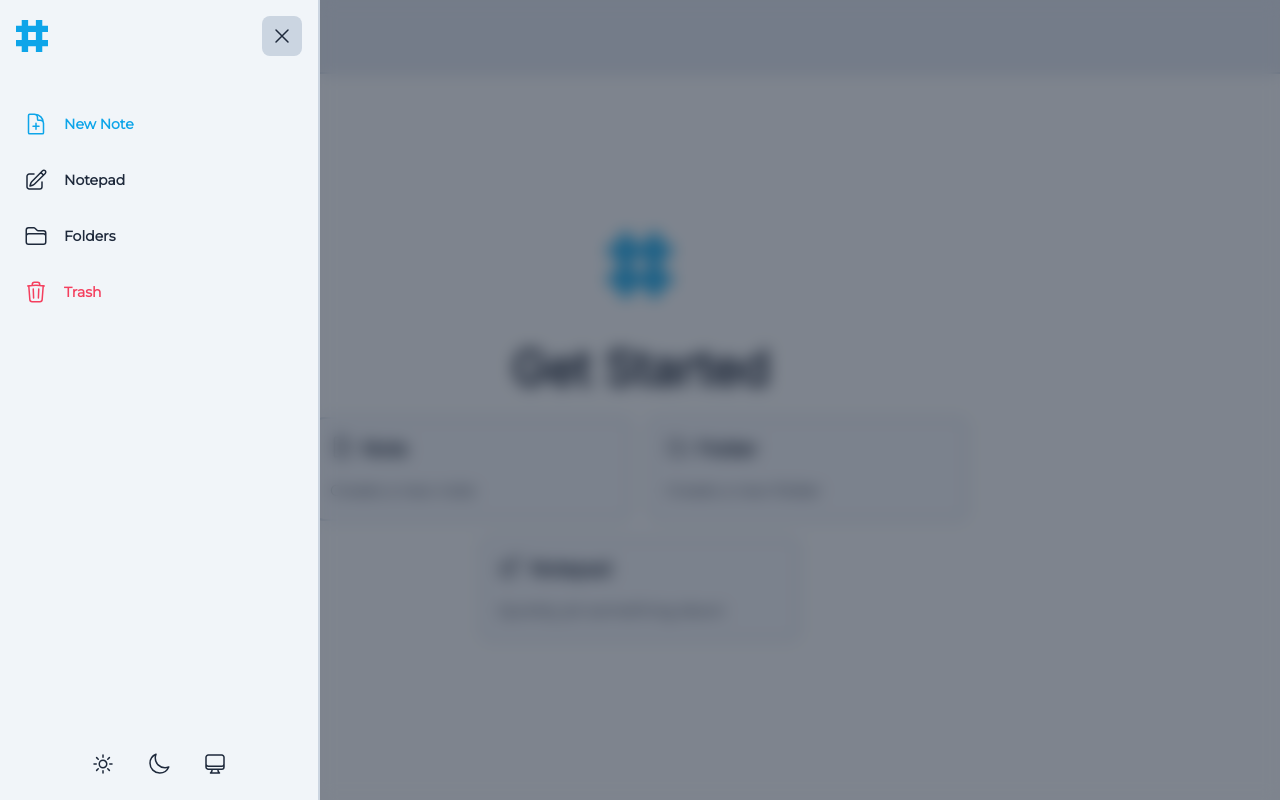
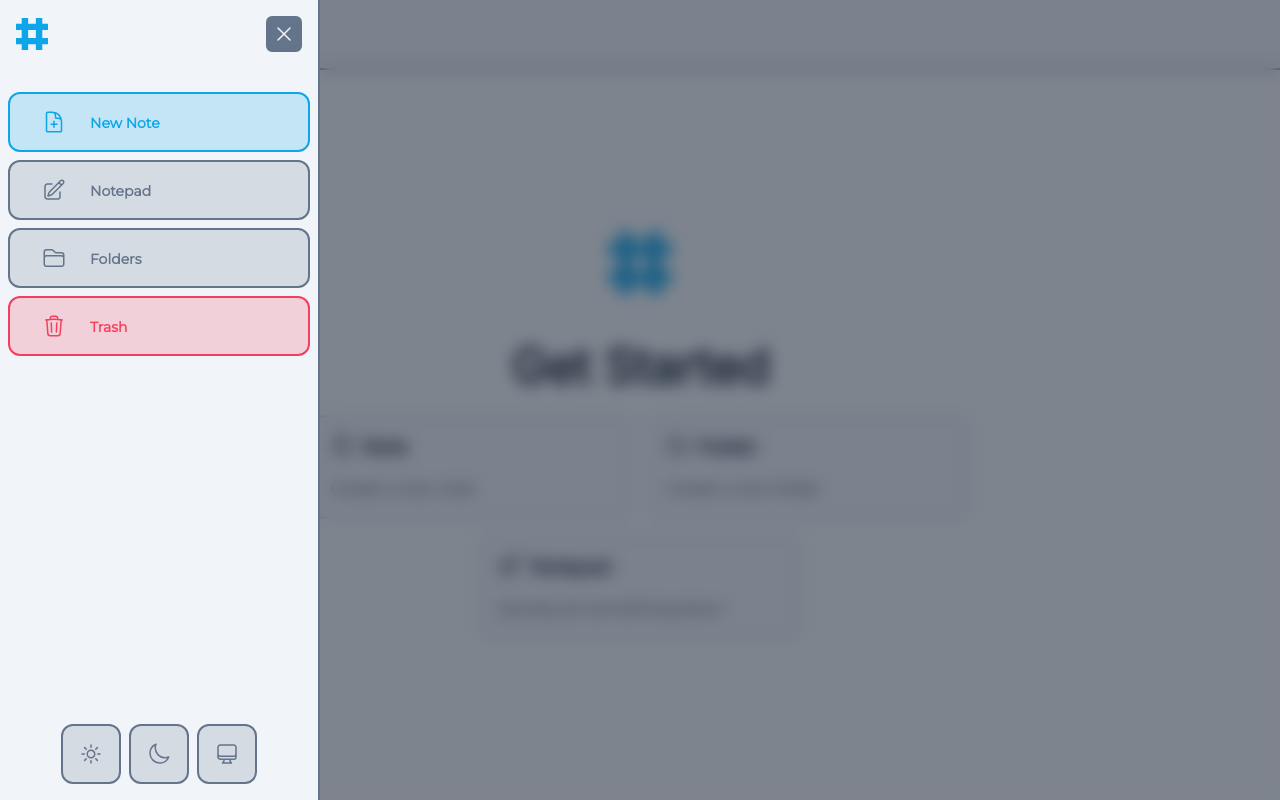
Before and after one commit to matovius/hashtype, a SvelteKit app: page /demo in a window 1280 px wide. Both pictures are taken after a click on the button "Open Nav Drawer". Built offline with nearby package versions, Linux system fonts and the light colour scheme; a web font is replaced by a local one.

Commit message:
Use new button component

```diff
--- a/src/components/buttons/Button.svelte
+++ b/src/components/buttons/Button.svelte
@@ -51,16 +51,16 @@
   }
 
   if (align === "start") {
-    textAlign = "text-start";
+    textAlign = "text-start justify-start";
   } else if (align === "center") {
-    textAlign = "text-center";
+    textAlign = "text-center justify-center";
   } else if (align === "end") {
-    textAlign = "text-end";
+    textAlign = "text-end justify-end";
   }
 </script>
 
 <button
-  class={`transition outline-none ease-in flex justify-center items-center border-2 ${buttonWidth} ${buttonSize} ${buttonVariant}`}
+  class={`transition outline-none ease-in flex ${textAlign} items-center border-2 ${buttonWidth} ${buttonSize} ${buttonVariant}`}
   on:click
 >
   {#if startIcon !== null}
--- a/src/components/demo/Sidebar.svelte
+++ b/src/components/demo/Sidebar.svelte
@@ -1,149 +1,88 @@
 <script lang="ts">
-  import { browser } from "$app/environment";
   import { createEventDispatcher } from "svelte";
   import FolderIcon from "../icons/FolderIcon.svelte";
   import PencilSquareIcon from "../icons/PencilSquareIcon.svelte";
   import TrashIcon from "../icons/TrashIcon.svelte";
-  import SunIcon from "../icons/SunIcon.svelte";
-  import MoonIcon from "../icons/MoonIcon.svelte";
-  import ComputerDesktopIcon from "../icons/ComputerDesktopIcon.svelte";
   import Text from "../typography/Text.svelte";
   import HashtypeLogo from "../icons/HashtypeLogo.svelte";
   import DocumentPlusIcon from "../icons/DocumentPlusIcon.svelte";
   import XMarkIcon from "../icons/XMarkIcon.svelte";
+  import IconButton from "../buttons/IconButton.svelte";
+  import Button from "../buttons/Button.svelte";
+  import ThemeSwitcher from "../buttons/ThemeSwitcher.svelte";
 
   let dispatch = createEventDispatcher();
-
-  let isDarkMode: boolean = false;
-  let themeLabel: "Toggle Dark Mode" | "Toggle Light Mode";
-
-  function setDarkTheme() {
-    const root: HTMLElement = document.documentElement;
-    themeLabel = "Toggle Light Mode";
-    root.classList.add("dark");
-  }
-
-  function setLightTheme() {
-    const root: HTMLElement = document.documentElement;
-    themeLabel = "Toggle Dark Mode";
-    root.classList.remove("dark");
-  }
-
-  function toggleDarkTheme() {
-    isDarkMode = true;
-    setDarkTheme();
-  }
-
-  function toggleLightTheme() {
-    isDarkMode = false;
-    setLightTheme();
-  }
-
-  function togglePreferredTheme() {
-    if (browser) {
-      const root: HTMLElement = document.documentElement;
-      if (window.matchMedia("(prefers-color-scheme: dark)").matches) {
-        root.classList.add("dark");
-        isDarkMode = true;
-      } else {
-        root.classList.remove("dark");
-        isDarkMode = false;
-      }
-      isDarkMode
-        ? (themeLabel = "Toggle Light Mode")
-        : (themeLabel = "Toggle Dark Mode");
-    }
-  }
 </script>
 
 <div
-  class="text-slate-800 dark:text-slate-200 w-full h-full flex flex-col justify-between items-center gap-4 border-r-2 border-slate-300 dark:border-slate-600 bg-slate-100 dark:bg-slate-800"
+  class="w-full h-full flex flex-col justify-between items-center gap-4 border-r-2 border-slate-500 bg-slate-100 dark:bg-slate-900"
 >
   <header class="w-full p-4 flex justify-between items-center">
     <div class="text-sky-500 dark:text-slate-300 w-8 aspect-square">
       <HashtypeLogo />
     </div>
     <div>
-      <button
+      <IconButton
+        icon={XMarkIcon}
+        tooltip="Close Nav Drawer"
         on:click={() => {
           dispatch("close");
         }}
-        class="transition p-2 flex justify-center items-center rounded-lg bg-transparent hover:bg-slate-300 dark:hover:bg-slate-700 focus:bg-slate-300 dark:focus:bg-slate-700"
-      >
-        <XMarkIcon />
-      </button>
+      />
     </div>
   </header>
   <main class="w-full h-full">
     <nav class="w-full p-2">
-      <ul class="flex flex-col">
+      <ul class="flex flex-col gap-2">
         <li class="w-full flex justify-center items-center">
-          <button
+          <Button
+            startIcon={DocumentPlusIcon}
+            textLabel="New Note"
+            size="large"
+            variant="primary"
+            width="container"
             on:click={() => {
               dispatch("newnote");
             }}
-            class={`transition text-sky-500 hover:text-sky-50 focus:text-sky-50 w-full p-4 flex justify-start items-center gap-4 rounded-lg bg-transparent hover:bg-sky-500 focus:bg-sky-500 dark:hover:bg-sky-700 dark:focus:bg-sky-700`}
-            title="Create a new note"
-          >
-            <DocumentPlusIcon />
-            <Text as="span">New Note</Text>
-          </button>
+            align="start"
+          />
         </li>
         <li class="w-full flex justify-center items-center">
-          <button
-            class={`transition w-full p-4 flex justify-start items-center gap-4 rounded-lg bg-transparent hover:bg-slate-300 focus:bg-slate-300 dark:hover:bg-slate-700 dark:focus:bg-slate-700`}
-            title="Open Notepad"
-          >
-            <PencilSquareIcon />
-            <Text as="span">Notepad</Text>
-          </button>
+          <Button
+            startIcon={PencilSquareIcon}
+            textLabel="Notepad"
+            size="large"
+            variant="secondary"
+            width="container"
+            align="start"
+          />
         </li>
         <li class="w-full flex justify-center items-center">
-          <button
-            class={`transition w-full p-4 flex justify-start items-center gap-4 rounded-lg bg-transparent hover:bg-slate-300 focus:bg-slate-300 dark:hover:bg-slate-700 dark:focus:bg-slate-700`}
-            title="Open Folders"
-          >
-            <FolderIcon />
-            <Text as="span">Folders</Text>
-          </button>
+          <Button
+            startIcon={FolderIcon}
+            textLabel="Folders"
+            size="large"
+            variant="secondary"
+            width="container"
+            align="start"
+          />
         </li>
         <li class="w-full flex justify-center items-center">
-          <button
-            class={`transition text-rose-500 hover:text-rose-50 focus:text-rose-50 w-full p-4 flex justify-start items-center gap-4 rounded-lg bg-transparent hover:bg-rose-500 focus:bg-rose-500 dark:hover:bg-rose-700 dark:focus:bg-rose-700`}
-            title="Open Trash"
-          >
-            <TrashIcon />
-            <Text as="span">Trash</Text>
-          </button>
+          <Button
+            startIcon={TrashIcon}
+            textLabel="Trash"
+            size="large"
+            variant="error"
+            width="container"
+            align="start"
+          />
         </li>
       </ul>
       <ul />
     </nav>
     <div />
   </main>
-  <footer class="w-full p-2 flex flex-col justify-center items-center gap-4">
-    <div class="flex flex-row justify-center items-center">
-      <button
-        class="transition group flex justify-center items-center p-4 rounded-lg bg-transparent hover:bg-slate-300 focus:bg-slate-300 dark:hover:bg-slate-700 dark:focus:bg-slate-700"
-        on:click={toggleLightTheme}
-        title="Toggle Light Theme"
-      >
-        <SunIcon />
-      </button>
-      <button
-        class="transition group flex justify-center items-center p-4 rounded-lg bg-transparent hover:bg-slate-300 focus:bg-slate-300 dark:hover:bg-slate-700 dark:focus:bg-slate-700"
-        on:click={toggleDarkTheme}
-        title="Toggle Dark Theme"
-      >
-        <MoonIcon />
-      </button>
-      <button
-        class="transition group flex justify-center items-center p-4 rounded-lg bg-transparent hover:bg-slate-300 focus:bg-slate-300 dark:hover:bg-slate-700 dark:focus:bg-slate-700"
-        on:click={togglePreferredTheme}
-        title="Toggle System Default"
-      >
-        <ComputerDesktopIcon />
-      </button>
-    </div>
+  <footer class="w-full p-4 flex flex-col justify-center items-center gap-4">
+    <ThemeSwitcher />
   </footer>
 </div>
--- a/src/routes/demo/+layout.svelte
+++ b/src/routes/demo/+layout.svelte
@@ -7,6 +7,7 @@
   import Sidebar from "../../components/demo/Sidebar.svelte";
   import Text from "../../components/typography/Text.svelte";
   import XMarkIcon from "../../components/icons/XMarkIcon.svelte";
+  import IconButton from "../../components/buttons/IconButton.svelte";
 
   let isDarkMode: boolean = false;
   let themeLabel: "Toggle Dark Mode" | "Toggle Light Mode";
@@ -50,17 +51,17 @@
   }
 </script>
 
-<div class="app text-slate-800 dark:text-slate-200">
+<div class="app">
   <header
-    class="w-full flex justify-between items-center border-b-2 border-slate-300 dark:border-slate-700 bg-slate-200 dark:bg-slate-800"
+    class="w-full flex justify-between items-center border-b-2 border-slate-500 bg-slate-100 dark:bg-slate-900"
   >
     <div class="p-4">
-      <button
+      <IconButton
+        icon={Bars2Icon}
+        size="small"
+        tooltip="Open Nav Drawer"
         on:click={openSidebarModal}
-        class="transition outline-none p-2 flex justify-center items-center rounded-lg bg-transparent hover:bg-slate-300 dark:hover:bg-slate-700 focus:bg-slate-300 dark:focus:bg-slate-700"
-      >
-        <Bars2Icon />
-      </button>
+      />
       <dialog bind:this={sidebarModal} class="border-0 bg-transparent relative">
         <div
           class="fixed inset-0 bg-slate-800/50 backdrop-blur-[8px]"
```
